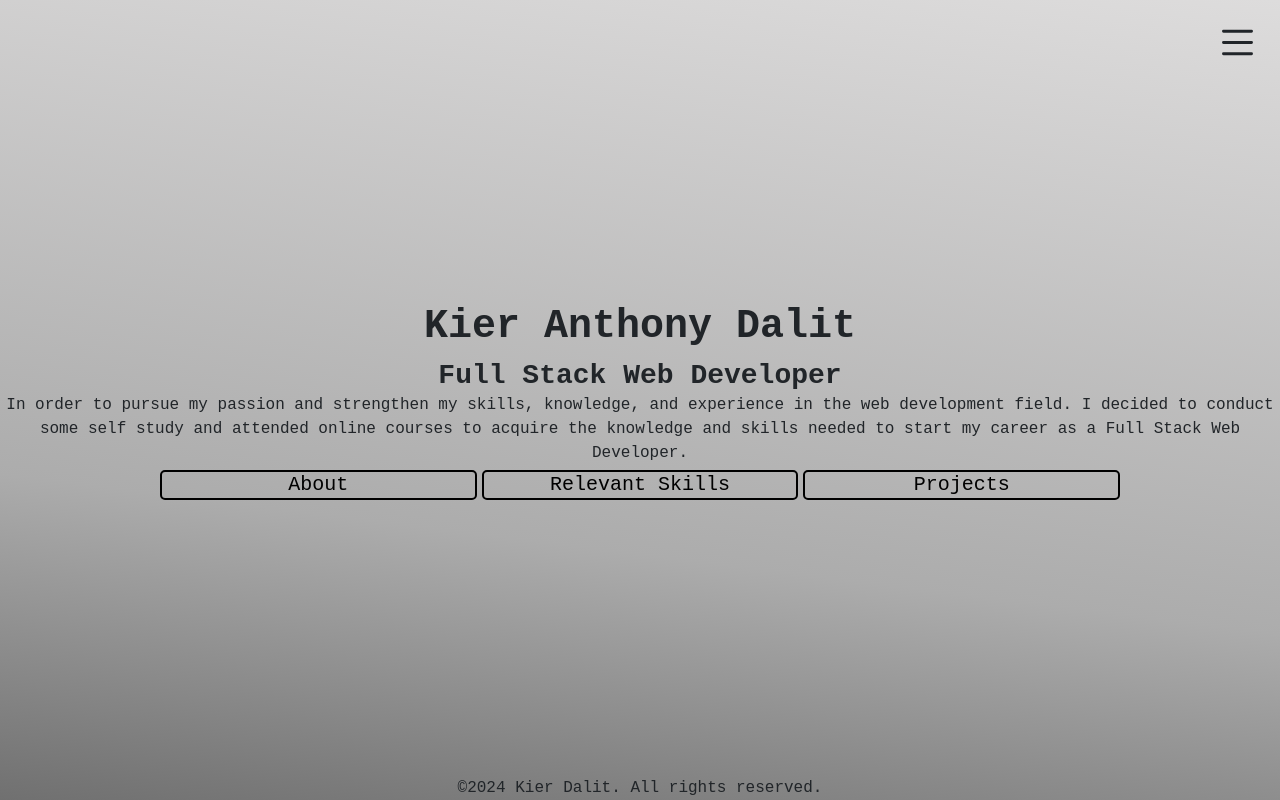
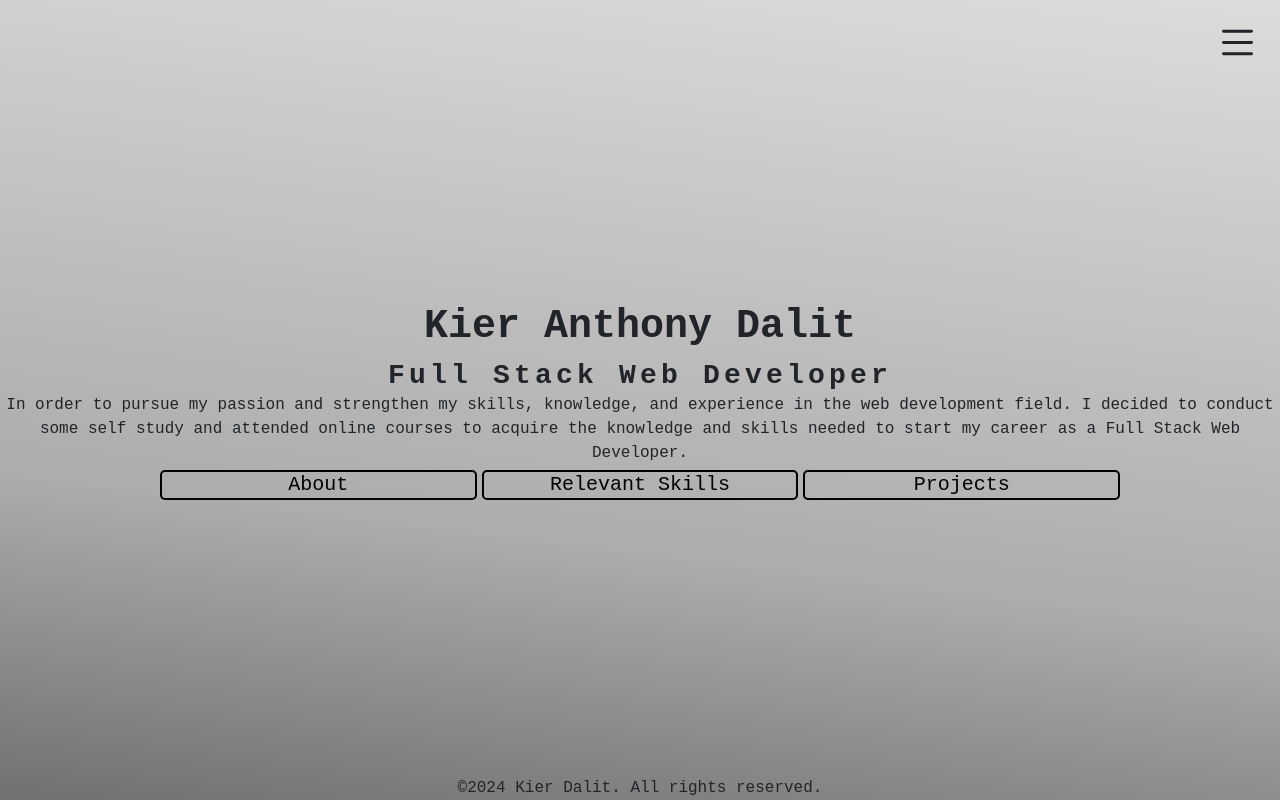
Before and after one commit to Kier0729/online-cv, a React (Create React App) app: page / in a window 1280 px wide. Built offline with nearby package versions, Linux system fonts and the light colour scheme.

Commit message:
add text animation

```diff
--- a/public/styles/styles.css
+++ b/public/styles/styles.css
@@ -395,6 +395,29 @@ to{
   height: 100%;
 }
 
+.typewriter{
+  overflow: hidden; /* Ensures the content is not revealed until the animation */
+  /* border-right: .15em solid orange; The typwriter cursor */
+  white-space: nowrap; /* Keeps the content on a single line */
+  margin: 0 auto; /* Gives that scrolling effect as the typing happens */
+  letter-spacing: .15em; /* Adjust as needed */
+  animation:
+    typing 3.5s steps(40, end) infinite
+    /* blink-caret .75s step-end infinite; */
+}
+
+/* The typing effect */
+@keyframes typing {
+  from { width: 0% }
+  to { width: 100% }
+}
+
+/* The typewriter cursor effect */
+/* @keyframes blink-caret {
+  from, to { border-color: transparent }
+  50% { border-color: orange; }
+} */
+
 
 /* @media (min-width: 801px) {
   .container-inner-about, .container-inner-projects{
--- a/src/components/Pages/Home.js
+++ b/src/components/Pages/Home.js
@@ -41,8 +41,8 @@ function Home(){
                     {sidebar && <Sidebar />}
                 </Context.Provider>
             }
-            <h1 className="reddit-mono-h1" data-mdb-animation-init data-mdb-animation-reset="true" data-mdb-animation="slide-out-right" >Kier Anthony Dalit</h1>
-            <h3 className="reddit-mono-h1">Full Stack Web Developer</h3>
+            <h1 className="reddit-mono-h1">Kier Anthony Dalit</h1>
+            <h3 className="reddit-mono-h1 typewriter">Full Stack Web Developer</h3>
             <p className="reddit-mono-h1">In order to pursue my
             passion and strengthen my skills, knowledge, and experience in the web
             development field. I decided to conduct some self study and attended
```
